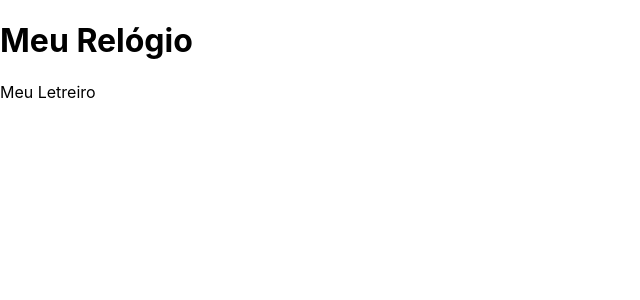
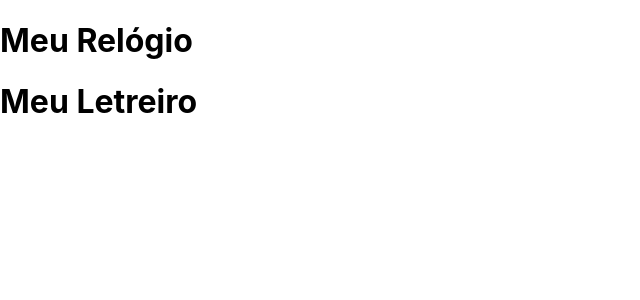
Before and after one commit to giuliakaori/Projeto-React, a React (Create React App) app: page / in a window 1280 px wide. Shown: the top 300 px of the page, without its empty margins (0-640 px from the left). Built offline with nearby package versions, Linux system fonts and the light colour scheme.

Commit message:
Update Letreiro.js

```diff
--- a/src/Letreiro.js
+++ b/src/Letreiro.js
@@ -1,7 +1,7 @@
 function Letreiro() {
     return (
       <>
-          <p>Meu Letreiro</p>
+          <h1>Meu Letreiro</h1>
       </>
     );
   }
```
